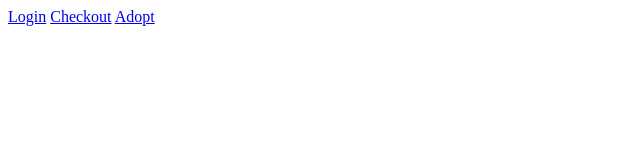
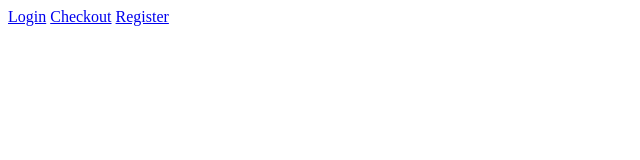
Before and after one commit to ngpal/animal-shelter-website, a plain HTML site: page index.html in a window 1280 px wide. Shown: the full height of the page, 0-640 px from the left. Drawn offline with Linux system fonts and the light colour scheme.

Commit message:
Update index.html

```diff
--- a/index.html
+++ b/index.html
@@ -8,6 +8,6 @@
     <body>
         <a href="./pages/Login.html">Login</a>
         <a href="./pages/checkout.html">Checkout</a>
-        <a href="./pages/adopt.html">Adopt</a>
+        <a href="./pages/register.html">Register</a>
     </body>
 </html>
```
